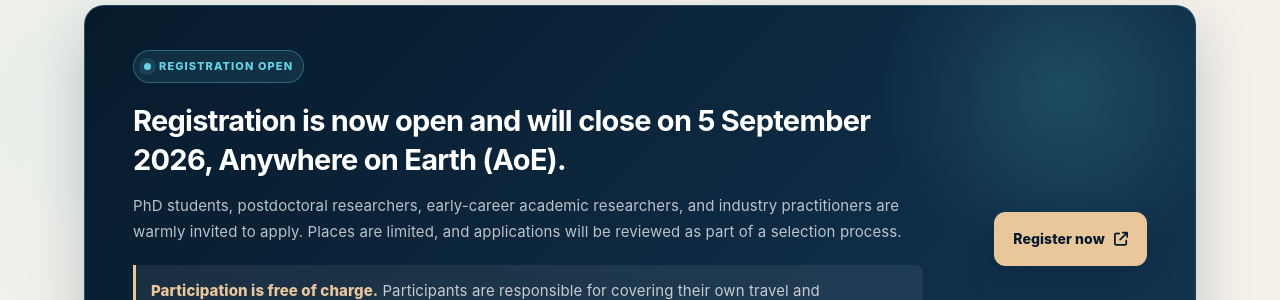
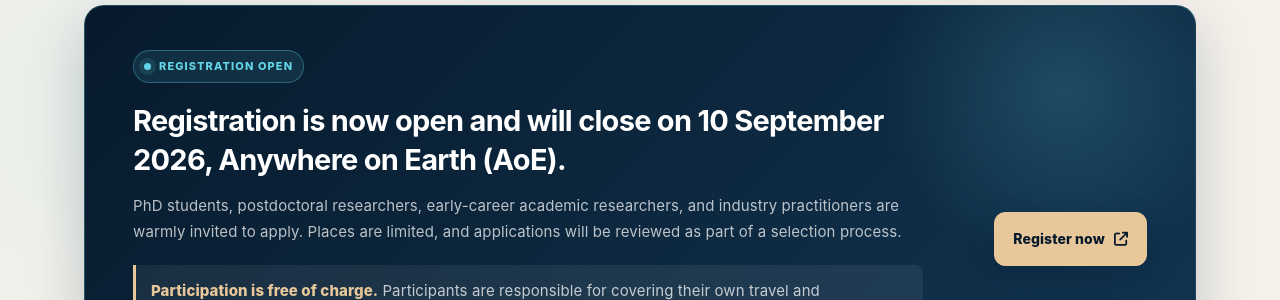
Before and after one commit to LLMSoftwareDev/LLMSoftwareDev.github.io, a Jekyll site: the page built from _pages/home_2026.md, in a window 1280 px wide and 900 px high, scrolled down 672 px. Shown: the part 157-457 px from the top of the window. Built offline with Jekyll 4.4.1, drawn with Linux system fonts in a browser that asks for light colours; nearby versions of some CDN libraries.

Commit message:
Extend registration deadline

```diff
--- a/_pages/home_2026.md
+++ b/_pages/home_2026.md
@@ -34,7 +34,7 @@ acknowledgements: ""
   <div class="registration-card">
     <div class="registration-copy">
       <div class="registration-status"><span class="status-dot" aria-hidden="true"></span>Registration Open</div>
-      <p class="registration-deadline">Registration is now open and will close on 5 September 2026, Anywhere on Earth (AoE).</p>
+      <p class="registration-deadline">Registration is now open and will close on 10 September 2026, Anywhere on Earth (AoE).</p>
       <p>PhD students, postdoctoral researchers, early-career academic researchers, and industry practitioners are warmly invited to apply. Places are limited, and applications will be reviewed as part of a selection process.</p>
       <p class="registration-cost"><strong>Participation is free of charge.</strong> Participants are responsible for covering their own travel and accommodation expenses.</p>
       <p class="registration-note">Applications will only be accepted through the registration form. If you have any questions, please contact shengcheng[.]yu[@]tum[.]de.</p>
```
